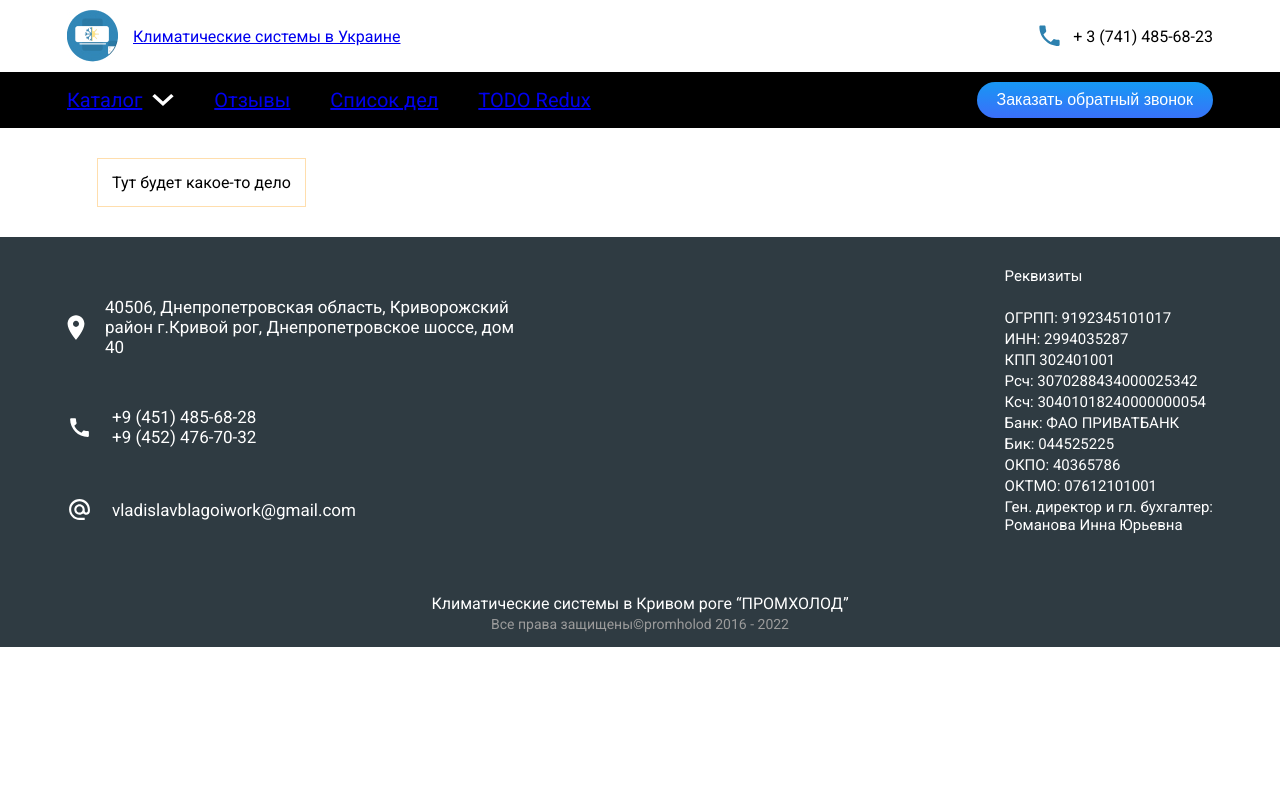
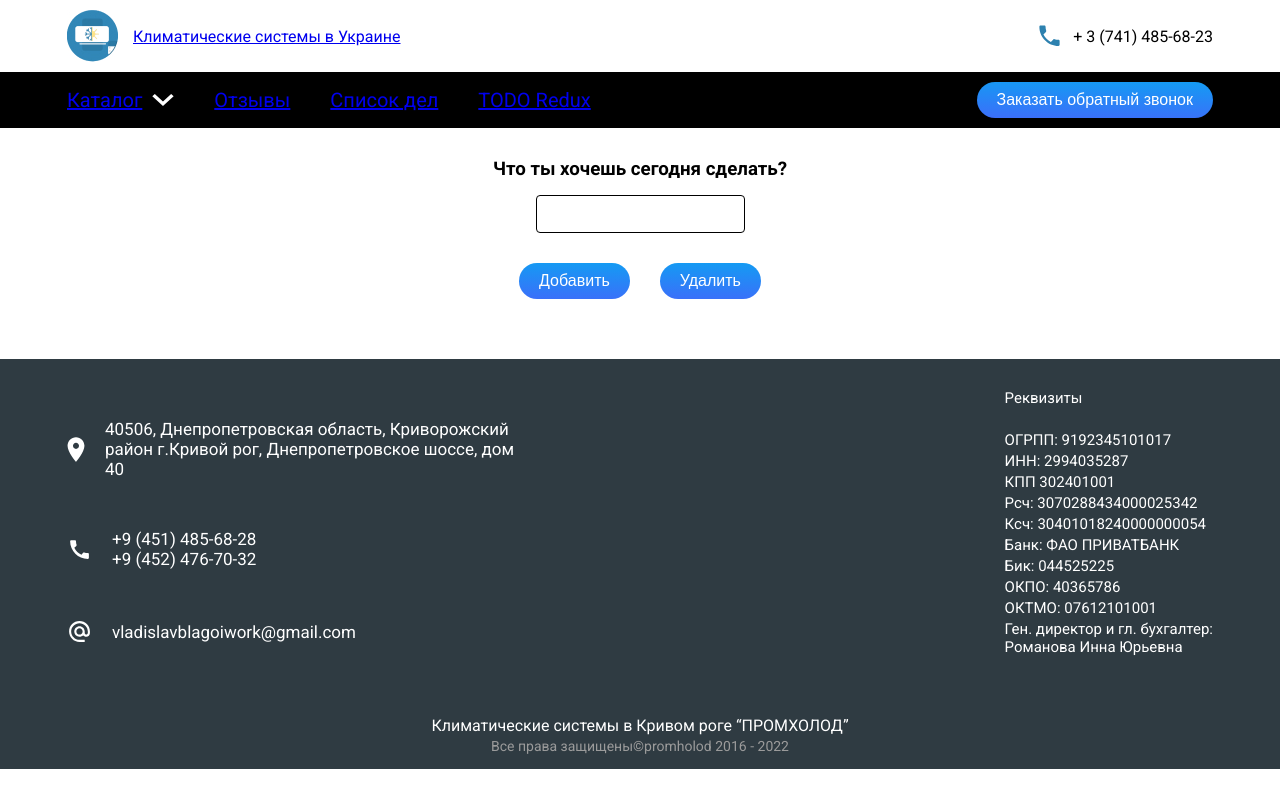
Before and after one commit to Blagoi4/React-Landing, a React (Vite) app: page /todoRedux in a window 1280 px wide. Built offline with nearby package versions, Linux system fonts and the light colour scheme.

Commit message:
add logic addTodo and removeTodo

```diff
--- a/src/App.jsx
+++ b/src/App.jsx
@@ -1,12 +1,17 @@
 import { router } from "./routing/routing";
 import { RouterProvider } from "react-router-dom";
 import React from "react";
+import { store } from "./app/store";
+import { Provider } from "react-redux";
+
 
 export default function App() {
   return (
     <>
       <React.StrictMode>
+        <Provider store={store}>
         <RouterProvider router={router} />
+        </Provider>
       </React.StrictMode>
     </>
   );
--- a/src/app/store.js
+++ b/src/app/store.js
@@ -0,0 +1,11 @@
+import { configureStore } from "@reduxjs/toolkit";
+import todoReduxSlice from "../pages/todoReduxSlice";
+
+
+
+
+export const store = configureStore({
+    reducer:{
+        todo: todoReduxSlice,
+    }
+})
--- /dev/null
+++ b/src/pages/TodoRedux.jsx
@@ -0,0 +1,44 @@
+import { useSelector, useDispatch } from "react-redux";
+import { useState } from "react";
+import { addTodo, removeTodo } from "./todoReduxSlice";
+import "./todoRedux.css";
+
+const TodoRedux = () => {
+  const [text, setText] = useState("");
+
+  const todo = useSelector((state) => state.todo.todo);
+  const dispatch = useDispatch();
+
+  return (
+    <>
+      <div className="container">
+        <div className="todo-redux-wrapper">
+          <div className="todo-redux-input-wrapper">
+            <h3>Что ты хочешь сегодня сделать?</h3>
+            <div>
+              <input className="inpt"
+                onChange={(event) => setText(event.target.value)}
+                type="text"
+              />
+            </div>
+          </div>
+          <div className="btn-wrapper">
+            <button className="btn" onClick={() => dispatch(addTodo(text))}>
+              Добавить
+            </button>
+            <button className="btn" onClick={() => dispatch(removeTodo())}>Удалить</button>
+          </div>
+          <div className="todo-info-wrapper">
+            {todo.map((item, index) => (
+              <div className="todo-redux-title" key={index}>
+                <p className="todo-redux-text">{item}</p>
+              </div>
+            ))}
+          </div>
+        </div>
+      </div>
+    </>
+  );
+};
+
+export default TodoRedux;
--- a/src/pages/TodosRedux.jsx
+++ /dev/null
@@ -1,18 +0,0 @@
-import './todoRedux.css'
-
-
-const TodoRedux = () => {
-    return (
-        <>
-        <div className="container">
-            <div className="todo-redux-wrapper">
-                <div className="todo-redux-title">
-                    <p className="todo-redux-text">Тут будет какое-то дело</p>
-                </div>
-            </div>
-        </div>
-        </>
-    )
-}
-
-export default TodoRedux
--- a/src/pages/todoRedux.css
+++ b/src/pages/todoRedux.css
@@ -1,10 +1,53 @@
 .todo-redux-wrapper {
    padding: 30px;
     display: flex;
+    flex-direction: column;
+    align-items: center;
+    justify-content: center;
+    gap: 30px;
+}
+.todo-redux-input-wrapper {
+    display: flex;
+    flex-direction: column;
+    justify-content: center;
+    align-items: center;
+    gap: 15px;
+}
+.inpt {
+    display: flex;
+  width: 100%;
+  height: calc(2.25rem + 2px);
+  padding: 0.375rem 0.75rem;
+  font-family: inherit;
+  font-size: 1rem;
+  font-weight: 400;
+  line-height: 1.5;
+  color: #212529;
+  background-color: #fff;
+  background-clip: padding-box;
+  border: 1px solid black;
+  border-radius: 0.25rem;
+  transition: border-color 0.15s ease-in-out, box-shadow 0.15s ease-in-out;
+
+
+}
+.btn-wrapper {
+    display: flex;
+    align-items: center;
+    justify-content: center;
+    gap: 30px;
+}
+.todo-info-wrapper {
+    display: flex;
+    align-items: center;
+    flex-wrap: wrap;
+    gap: 15px;
+    justify-content: center;
 }
 .todo-redux-title {
     display: flex;
-    border: 1px solid navajowhite;
+
+    border: 1px solid blue;
 }
 
 .todo-redux-text {
--- /dev/null
+++ b/src/pages/todoReduxSlice.jsx
@@ -0,0 +1,21 @@
+import { createSlice } from "@reduxjs/toolkit";
+
+const todoReduxSlice = createSlice({
+  name: "addTodo",
+  initialState: {
+    todo: [],
+  },
+  reducers: {
+    addTodo(state, action) {
+      state.todo.push(action.payload);
+    },
+    removeTodo(state) {
+        state.todo.pop()
+    }
+
+  },
+
+});
+
+export default todoReduxSlice.reducer;
+export const { addTodo, removeTodo } = todoReduxSlice.actions;
--- a/src/routing/routing.jsx
+++ b/src/routing/routing.jsx
@@ -8,7 +8,7 @@
 import Catalog from '../pages/Catalog';
 import Reviews from '../pages/Reviews'
 import Todos from '../pages/Todos';
-import TodoRedux from '../pages/TodosRedux';
+import TodoRedux from '../pages/TodoRedux';
 
 export const router = createBrowserRouter(
   createRoutesFromElements(
```
